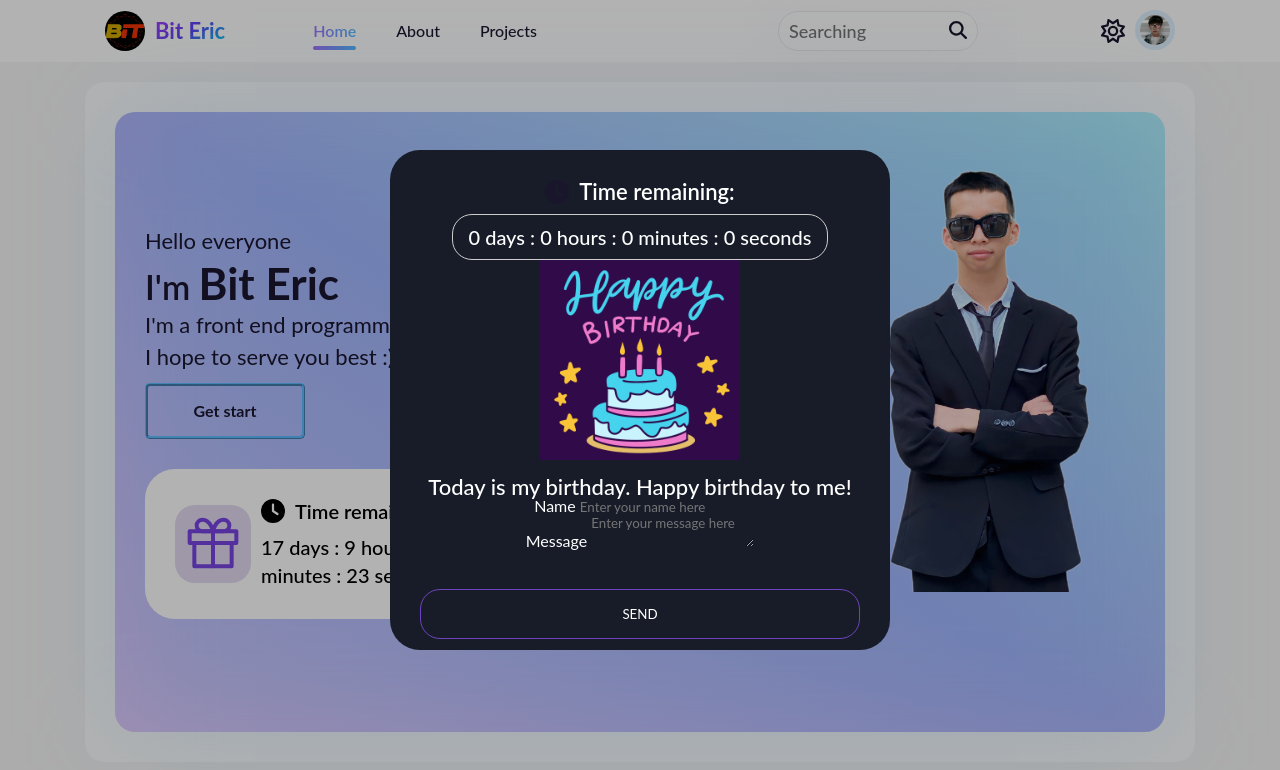
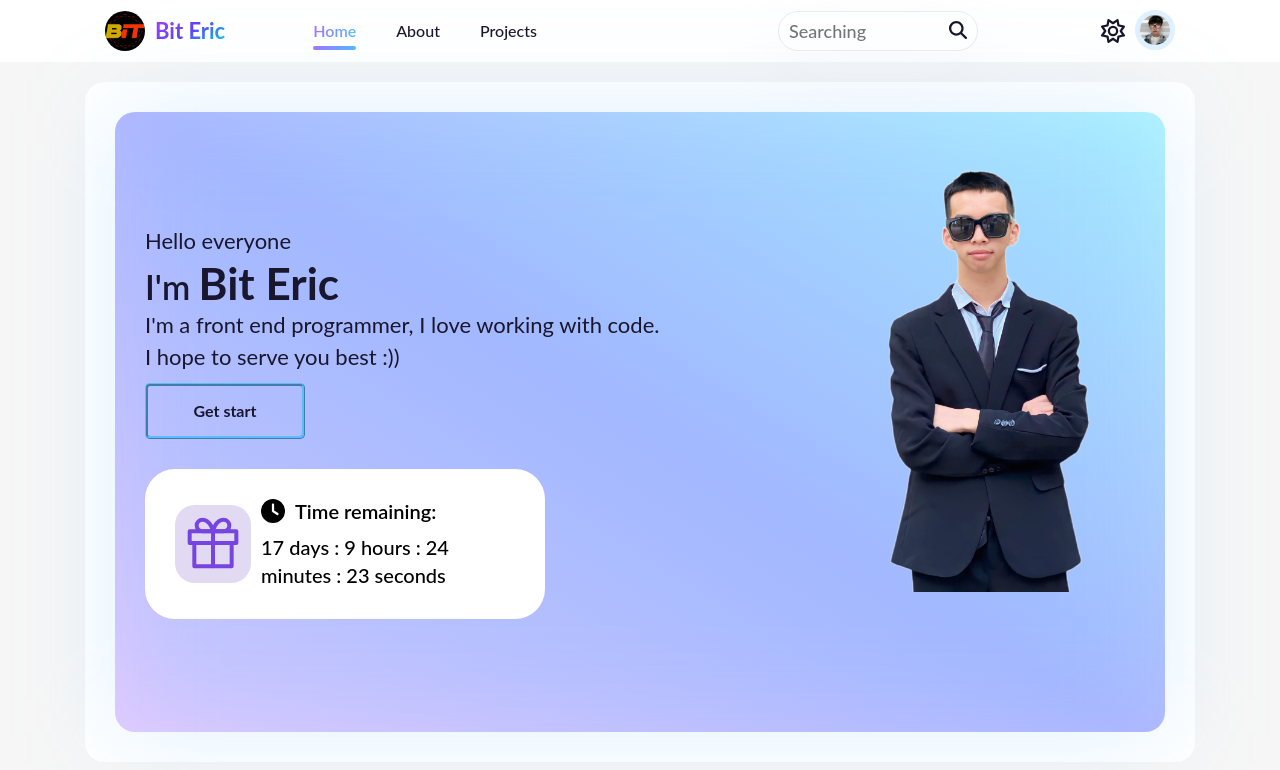
Before and after one commit to BitEric1/portfolio, a website: page index.html in a window 1280 px wide. Drawn offline with Linux system fonts and the light colour scheme; a web font is replaced by a local one.

Commit message:
Cap nhat lai

```diff
--- a/index.html
+++ b/index.html
@@ -100,68 +100,7 @@
             </div>
         </main>
 
-        <div class="modal">
-            <div class="modal__overlay"></div>
-            <div class="modal__inner">
-                <div class="birthday-dropdown" id="birthday-dropdown">
-                    <button class="birthday-dropdown__close d--none d-sm-block">&times;</button>
-                    <!-- Chua den ngay -->
-                    <!-- <div class="birthday-dropdown__content">
-                        <div class="bith-day__time">
-                            <p class="birth-day__time-desc birthday-dropdown__time-desc">
-                                <img src="./assets/icons/clock.svg" class="icon" alt="" />
-                                Time remaining:
-                            </p>
-                            <div class="birth-day__date birthday-dropdown__date" id="birth-day-date-dropdown">
-                                20 days : xx hours : xx minutes : xx seconds
-                            </div>
-                        </div>
-                        <div class="birthday-dropdown__gif-wrap">
-                            <img src="./assets/gif/cute-git.gif" alt="" class="birthday-dropdown__gif" />
-                        </div>
-                        <p class="birthday-dropdown__desc">It's not time yet, please come back later.</p>
-                    </div> -->
-                    <!-- Den ngay -->
-                    <div class="birthday-dropdown__content">
-                        <div class="bith-day__time">
-                            <p class="birth-day__time-desc birthday-dropdown__time-desc">
-                                <img src="./assets/icons/clock.svg" class="icon" alt="" />
-                                Time remaining:
-                            </p>
-                            <div class="birth-day__date birthday-dropdown__date">
-                                0 days : 0 hours : 0 minutes : 0 seconds
-                            </div>
-                        </div>
-                        <div class="birthday-dropdown__gif-wrap">
-                            <img src="./assets/gif/hbbd.gif" alt="" class="birthday-dropdown__gif" />
-                        </div>
-                        <p class="birthday-dropdown__desc">Today is my birthday. Happy birthday to me!</p>
-                        <form action="" class="form">
-                            <div class="form__group">
-                                <label for="name" class="form__label">Name</label>
-                                <input
-                                    type="text"
-                                    name="name"
-                                    id="name"
-                                    class="form__input"
-                                    placeholder="Enter your name here"
-                                />
-                            </div>
-                            <div class="form__group">
-                                <label for="birth-day__message" class="form__label">Message</label>
-                                <textarea
-                                    name="message"
-                                    id="birth-day__message"
-                                    class="form__input"
-                                    placeholder="Enter your message here"
-                                ></textarea>
-                            </div>
-                        </form>
-                        <button class="birth-day__btn">SEND</button>
-                    </div>
-                </div>
-            </div>
-        </div>
+
         <!-- Footer -->
         <footer class="footer" id="footer"></footer>
         <script>
```
